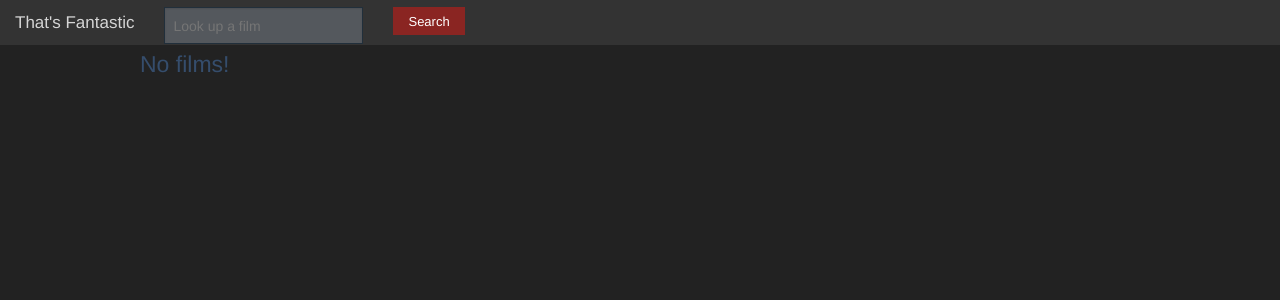
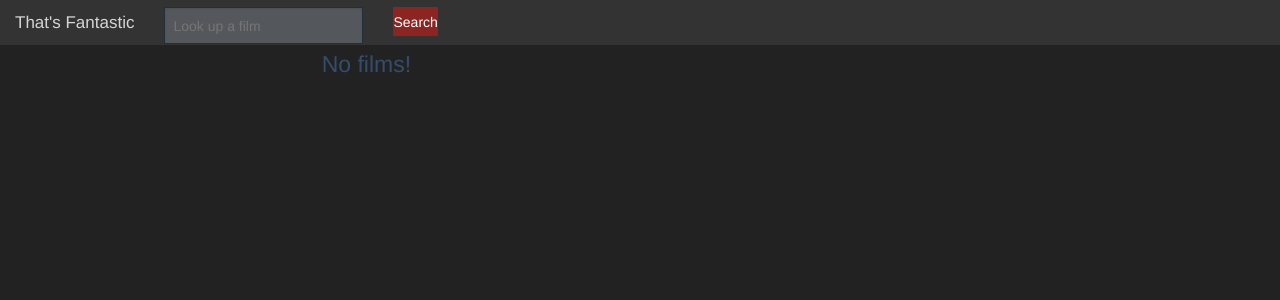
Before and after one commit to kidaa/thatsfantastic, a Django app: page / in a window 1280 px wide. Shown: the top 300 px of the page. Run offline with Django 3.2, Linux system fonts and the light colour scheme; data that the repository does not hold is empty; parts of the project's set-up code (start-up, migrations or seed data) failed here and were passed over.

Commit message:
Fix search url, button in template. Style tweaks.

```diff
--- a/thatsfantastic/static/css/site.css
+++ b/thatsfantastic/static/css/site.css
@@ -29,10 +29,11 @@ button, .button {
     background-color: #2F6187;
 }
 
-.top-bar-section ul li > a.button.alert {
+.top-bar-section ul li > button.button.alert, .top-bar-section ul li > a.button.alert {
     background-color: #8A2522;
 }
 
+.top-bar-section ul li > button.button.alert:hover, .top-bar-section ul li > button.button.alert:focus,
 .top-bar-section ul li > a.button.alert:hover, .top-bar-section ul li > a.button.alert:focus {
     background-color: #9E1C19;
 }
--- a/thatsfantastic/templates/base.html
+++ b/thatsfantastic/templates/base.html
@@ -29,7 +29,7 @@
                         </div>
                 </li>
                 <li class="has-form">
-                    <a href="#" class="button alert expand">Search</a>
+                    <button type="submit" class="button alert expand">Search</a>
                 </li>
             </ul>
             </form>
--- a/thatsfantastic/templates/thatsfantastic/film_list.html
+++ b/thatsfantastic/templates/thatsfantastic/film_list.html
@@ -1,6 +1,7 @@
 {% extends "base.html" %}
 {% block content %}
 <div class="row">
+    <div class="columns small-12 medium-8 medium-offset-2">
         <ul class="stack button-group">
         {% for object in object_list %}
                 <li><a href="{{ object.get_absolute_url }}" class="button">{{ object.title }}</a></li>
@@ -9,4 +10,5 @@
         {% endfor %}
         </ul>
     </div>
+</div>
 {% endblock content %}
--- a/thatsfantastic/urls.py
+++ b/thatsfantastic/urls.py
@@ -6,8 +6,8 @@ from thatsfantastic.views import (FilmDetailView, FilmSearchView, FilmListView)
 DEBUG = getattr(settings, 'DEBUG', False)
 
 urlpatterns = patterns('',
+    url(r'^search/films/$', FilmSearchView.as_view(), name='films-search'),
     url(r'^films/(?P<slug>[\w\-]+)/$', FilmDetailView.as_view(), name='film-detail'),
-    url(r'^films/search/$', FilmSearchView.as_view(), name='films-search'),
     url(r'^$', FilmListView.as_view(), name='films-list'),
 
     url(r'^admin/', include(admin.site.urls)),
```
Lines whose indentation alone changed are shown as unchanged.
